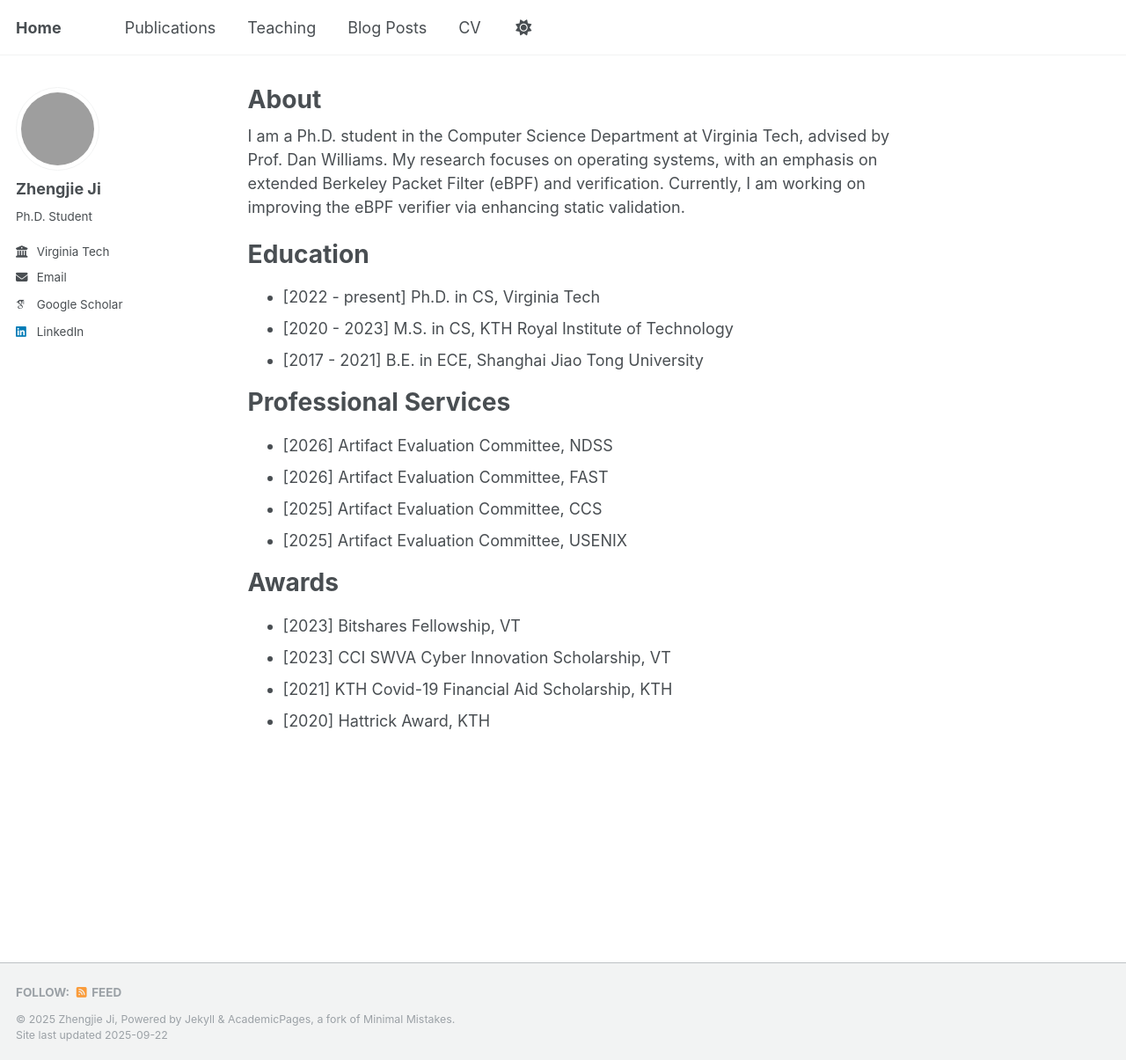
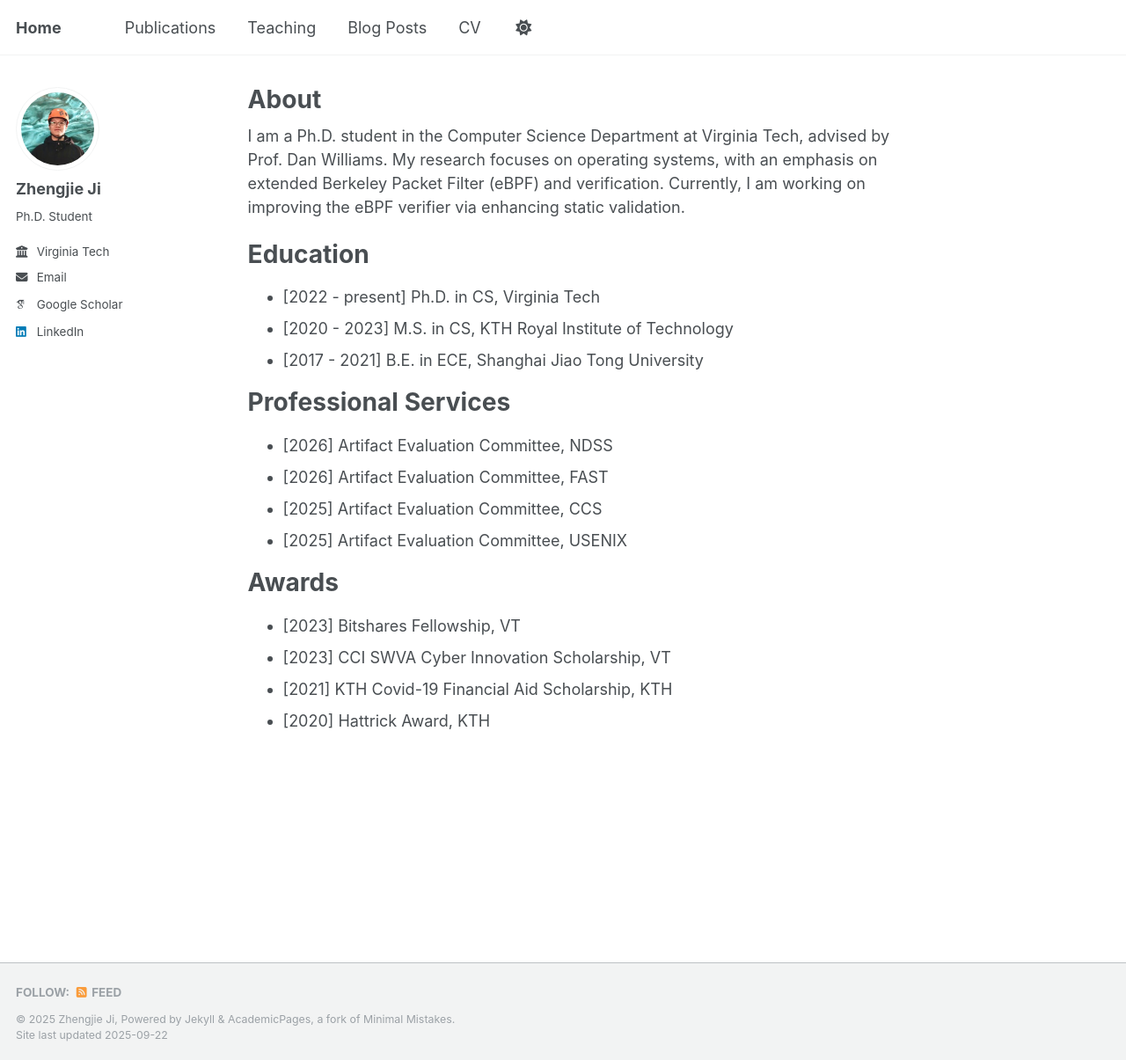
Before and after one commit to zhengjieji/zhengjieji.github.io, a Jekyll site: the page built from _pages/about.md, in a window 1280 px wide and 1205 px high. Shown: the whole window at 88% size. Built offline with Jekyll 4.4.1, drawn with Linux system fonts in a browser that asks for light colours; some web fonts are replaced.

Commit message:
fix photo

```diff
--- a/_config.yml
+++ b/_config.yml
@@ -22,7 +22,7 @@ repository               : "zhengjieji/zhengjieji.github.io"
 #               Additional customization can be done by editing /_includes/author-profile.html
 author:
   # Biographic information
-  avatar           : "zhengjie.jpg"
+  avatar           : "zhengjie.jpeg"
   name             : "Zhengjie Ji"
   pronouns         : # example: "she/her"
   bio              : "Ph.D. Student"
```
